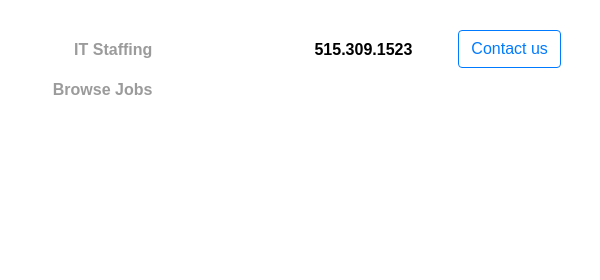
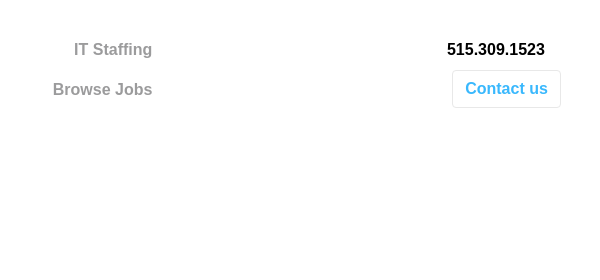
Before and after one commit to vinothteki/atc-site, a plain HTML site: page index.html in a window 1280 px wide. Shown: the top 280 px of the page, 680-1280 px from the left. Drawn offline with nearby package versions, Linux system fonts and the light colour scheme.

Commit message:
button fix

```diff
--- a/index.html
+++ b/index.html
@@ -42,7 +42,7 @@
 	                    <a class="nav-link contactno" href="#">515.309.1523</a>
 	                </li>
 	                <li class="nav-item contact">
-	                	<button type="button" class="btn btn-outline-primary">Contact us</button>
+	                	<button type="button" class="btn btn-primary" style="background-color: #FFF; color: #39b8fd; font-weight: 900; font-size: 16px; border: 1px solid #e8e8e8">Contact us</button>
 	                </li>
 	            </ul>
 	        </div>
```
